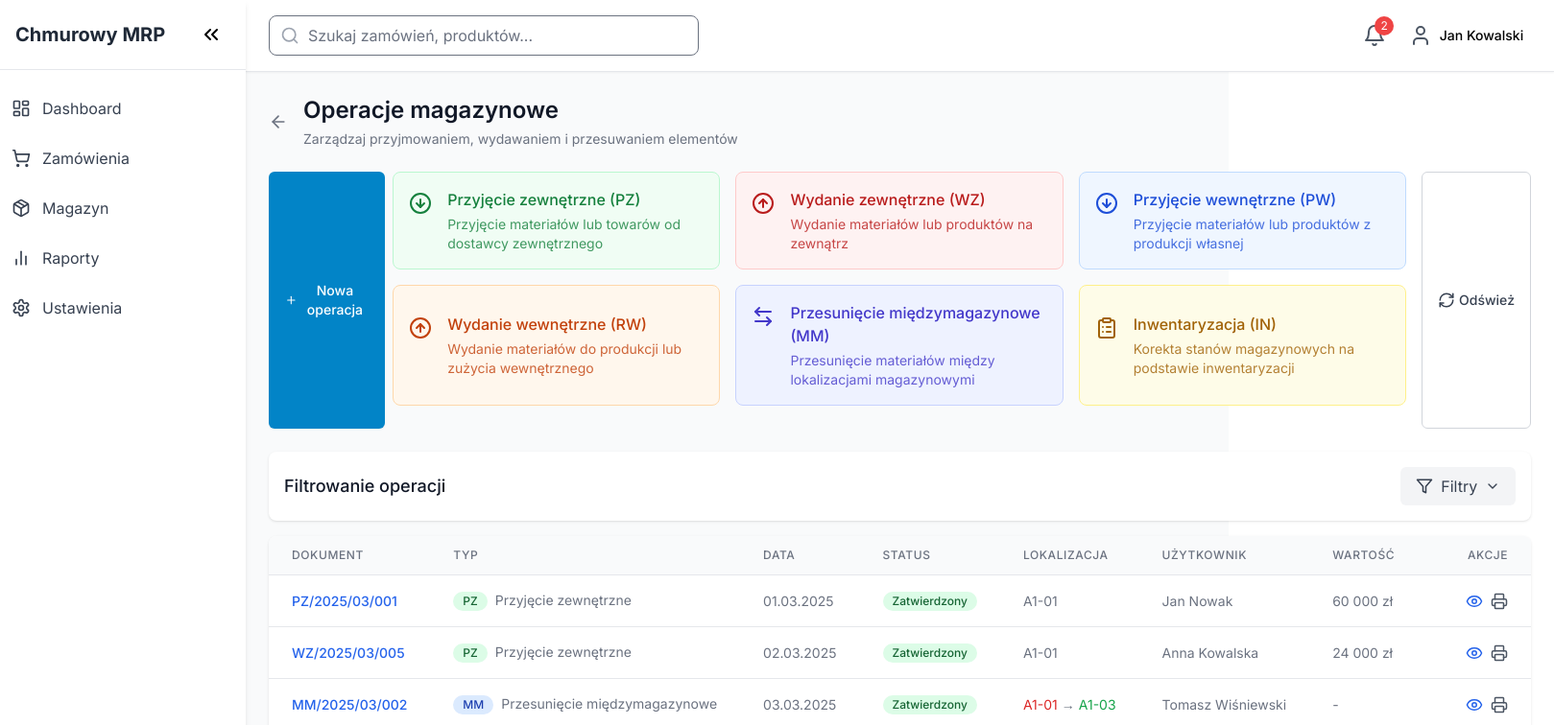
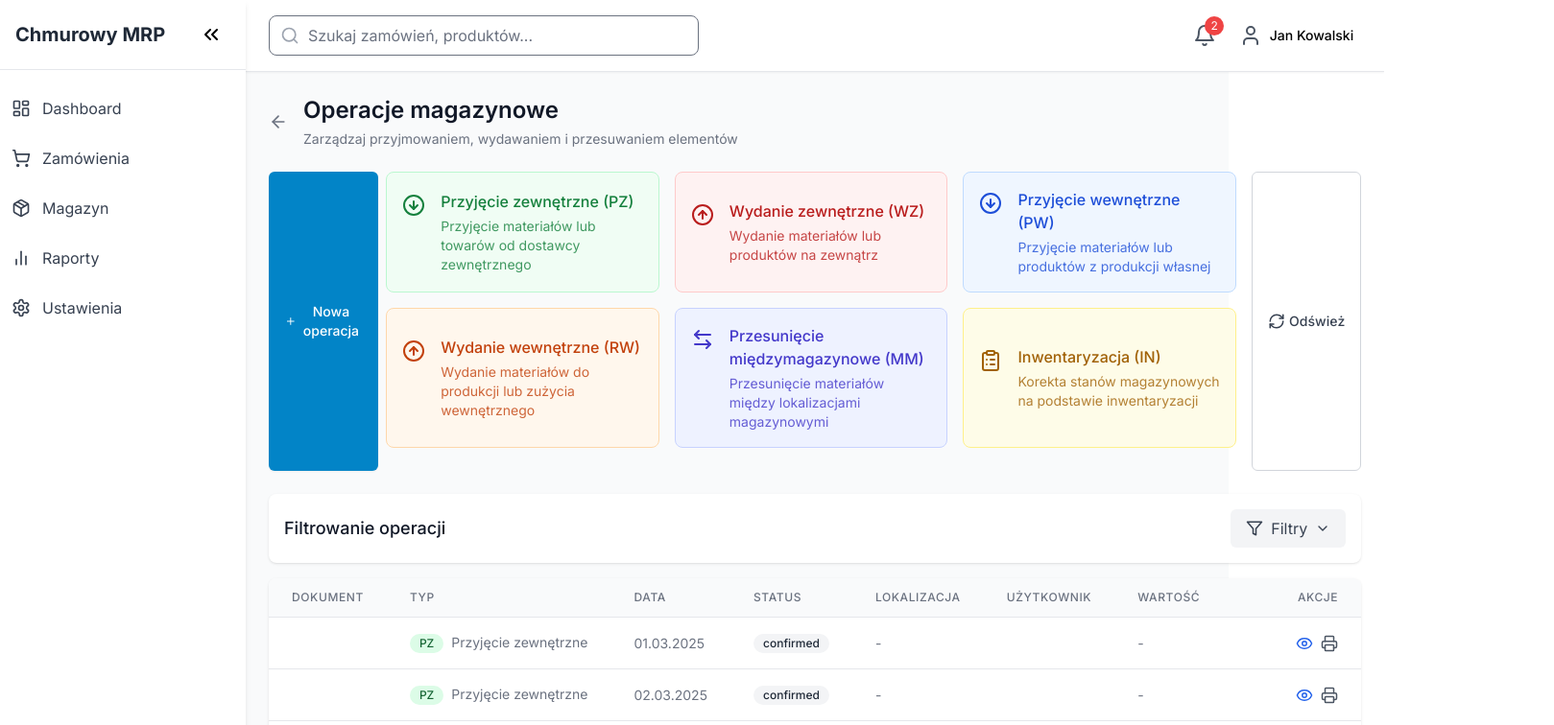
Before and after one commit to djmisieq/chmurowy-system-mrp, a Next.js app: page /inventory/operations in a window 1280 px wide. Shown: the top 756 px of the page at 96% size, 1619 px wide, since content can reach past the window. Built offline with nearby package versions, Linux system fonts and the light colour scheme.

Commit message:
Dodanie danych testowych dla operacji magazynowych

```diff
--- a/src/components/inventory/mockOperations.ts
+++ b/src/components/inventory/mockOperations.ts
@@ -1,392 +1,219 @@
-// Typy dla operacji magazynowych
-export interface InventoryOperation {
-  id: number;
-  itemId: number;
-  type: 'receipt' | 'issue' | 'transfer' | 'adjustment' | 'internal_receipt' | 'internal_issue' | 'inventory';
-  quantity: number;
-  date: string;
-  documentNumber: string;
-  user: string;
-  description?: string;
-  sourceLocation?: string;
-  targetLocation?: string;
-  supplier?: string;
-  buyer?: string;
-  status: 'completed' | 'pending' | 'cancelled';
-  items?: OperationItem[];
-  externalDocument?: string;
-  totalValue?: number;
-}
+// Dane testowe dla operacji magazynowych
 
+import { mockInventoryItems } from './mockData';
+
+// Typy operacji magazynowych
+export type OperationType = 'PZ' | 'WZ' | 'PW' | 'RW' | 'MM' | 'IN';
+
+// Definicje typów operacji
+export const operationTypes = [
+  { id: 'PZ', name: 'Przyjęcie zewnętrzne', description: 'Przyjęcie towaru od dostawcy zewnętrznego' },
+  { id: 'WZ', name: 'Wydanie zewnętrzne', description: 'Wydanie towaru do odbiorcy zewnętrznego' },
+  { id: 'PW', name: 'Przyjęcie wewnętrzne', description: 'Przyjęcie z produkcji własnej' },
+  { id: 'RW', name: 'Wydanie wewnętrzne', description: 'Rozchód wewnętrzny na produkcję' },
+  { id: 'MM', name: 'Przesunięcie międzymagazynowe', description: 'Przesunięcie między lokalizacjami' },
+  { id: 'IN', name: 'Inwentaryzacja', description: 'Korekta ilościowa po inwentaryzacji' }
+];
+
+// Interfejs pozycji operacji
 export interface OperationItem {
   id: number;
   itemId: number;
-  operationId: number;
+  itemCode: string;
+  itemName: string;
   quantity: number;
-  unitPrice?: number;
-  location?: string;
-  description?: string;
+  unitPrice: number;
+  unit: string;
+  locationFrom?: string;
+  locationTo?: string;
 }
 
-// Przykładowe operacje magazynowe
-export const mockOperations: InventoryOperation[] = [
+// Interfejs operacji magazynowej
+export interface Operation {
+  id: number;
+  number: string;
+  type: OperationType;
+  date: string;
+  status: 'draft' | 'confirmed' | 'canceled';
+  externalDocument?: string;
+  executor: string;
+  description?: string;
+  items: OperationItem[];
+  attachments?: string[];
+  createdAt: string;
+  updatedAt?: string;
+}
+
+// Generowanie pozycji operacji
+const generateOperationItems = (operationId: number, type: OperationType): OperationItem[] => {
+  const itemsCount = Math.floor(Math.random() * 3) + 1; // 1-3 pozycje
+  const items: OperationItem[] = [];
+
+  for (let i = 0; i < itemsCount; i++) {
+    const randomItemIndex = Math.floor(Math.random() * mockInventoryItems.length);
+    const item = mockInventoryItems[randomItemIndex];
+
+    items.push({
+      id: operationId * 100 + i,
+      itemId: item.id,
+      itemCode: item.code,
+      itemName: item.name,
+      quantity: Math.floor(Math.random() * 10) + 1,
+      unitPrice: item.value,
+      unit: item.unit,
+      locationFrom: type === 'MM' ? item.location : undefined,
+      locationTo: type === 'MM' ? 'Magazyn B-' + Math.floor(Math.random() * 5 + 1) : undefined
+    });
+  }
+
+  return items;
+};
+
+// Tworzenie przykładowych operacji magazynowych
+export const mockOperations: Operation[] = [
   {
-    id: 1001,
-    itemId: 1,
-    type: 'receipt',
-    quantity: 5,
+    id: 1,
+    number: 'PZ/2025/03/001',
+    type: 'PZ',
     date: '2025-03-01',
-    documentNumber: 'PZ/2025/03/001',
-    user: 'Jan Nowak',
-    description: 'Dostawa od Marine Motors Sp. z o.o.',
-    targetLocation: 'A1-01',
-    supplier: 'Marine Motors Sp. z o.o.',
-    status: 'completed',
+    status: 'confirmed',
     externalDocument: 'FV/2025/03/123',
-    totalValue: 60000
+    executor: 'Jan Kowalski',
+    description: 'Dostawa od Boatex sp. z o.o.',
+    items: generateOperationItems(1, 'PZ'),
+    attachments: ['faktura.pdf'],
+    createdAt: '2025-03-01T10:15:00Z',
+    updatedAt: '2025-03-01T10:30:00Z'
   },
   {
-    id: 1002,
-    itemId: 1,
-    type: 'issue',
-    quantity: 2,
+    id: 2,
+    number: 'WZ/2025/03/001',
+    type: 'WZ',
     date: '2025-03-02',
-    documentNumber: 'WZ/2025/03/005',
-    user: 'Anna Kowalska',
-    description: 'Wydanie do produkcji łodzi Classic 180',
-    sourceLocation: 'A1-01',
-    status: 'completed',
-    totalValue: 24000
+    status: 'confirmed',
+    externalDocument: 'ZAM/2025/03/45',
+    executor: 'Anna Nowak',
+    description: 'Realizacja zamówienia klienta',
+    items: generateOperationItems(2, 'WZ'),
+    createdAt: '2025-03-02T09:20:00Z',
+    updatedAt: '2025-03-02T09:45:00Z'
   },
   {
-    id: 1003,
-    itemId: 1,
-    type: 'transfer',
-    quantity: 1,
+    id: 3,
+    number: 'PW/2025/03/001',
+    type: 'PW',
     date: '2025-03-03',
-    documentNumber: 'MM/2025/03/002',
-    user: 'Tomasz Wiśniewski',
-    description: 'Przesunięcie między magazynami',
-    sourceLocation: 'A1-01',
-    targetLocation: 'A1-03',
-    status: 'completed'
+    status: 'confirmed',
+    executor: 'Marcin Zieliński',
+    description: 'Przyjęcie z produkcji',
+    items: generateOperationItems(3, 'PW'),
+    createdAt: '2025-03-03T14:10:00Z',
+    updatedAt: '2025-03-03T14:25:00Z'
   },
   {
-    id: 1004,
-    itemId: 1,
-    type: 'adjustment',
-    quantity: 1,
+    id: 4,
+    number: 'RW/2025/03/001',
+    type: 'RW',
     date: '2025-03-04',
-    documentNumber: 'ADJ/2025/03/001',
-    user: 'Marta Nowicka',
-    description: 'Korekta po inwentaryzacji',
-    targetLocation: 'A1-01',
-    status: 'completed'
+    status: 'confirmed',
+    executor: 'Katarzyna Wiśniewska',
+    description: 'Wydanie materiałów na produkcję',
+    items: generateOperationItems(4, 'RW'),
+    createdAt: '2025-03-04T08:30:00Z',
+    updatedAt: '2025-03-04T08:45:00Z'
   },
   {
-    id: 1005,
-    itemId: 2,
-    type: 'receipt',
-    quantity: 2,
-    date: '2025-02-28',
-    documentNumber: 'PZ/2025/02/018',
-    user: 'Jan Nowak',
-    description: 'Dostawa od Yacht Parts S.A.',
-    targetLocation: 'B2-03',
-    supplier: 'Yacht Parts S.A.',
-    status: 'completed',
-    externalDocument: 'FV/2025/02/045',
-    totalValue: 50000
+    id: 5,
+    number: 'MM/2025/03/001',
+    type: 'MM',
+    date: '2025-03-04',
+    status: 'confirmed',
+    executor: 'Piotr Dąbrowski',
+    description: 'Przesunięcie do magazynu B',
+    items: generateOperationItems(5, 'MM'),
+    createdAt: '2025-03-04T11:15:00Z',
+    updatedAt: '2025-03-04T11:30:00Z'
   },
   {
-    id: 1006,
-    itemId: 2,
-    type: 'issue',
-    quantity: 1,
-    date: '2025-03-01',
-    documentNumber: 'WZ/2025/03/001',
-    user: 'Anna Kowalska',
-    description: 'Wydanie do produkcji łodzi Luxury 250',
-    sourceLocation: 'B2-03',
-    status: 'completed',
-    totalValue: 25000
+    id: 6,
+    number: 'IN/2025/03/001',
+    type: 'IN',
+    date: '2025-03-05',
+    status: 'draft',
+    executor: 'Magdalena Lewandowska',
+    description: 'Inwentaryzacja kwartalna',
+    items: generateOperationItems(6, 'IN'),
+    createdAt: '2025-03-05T09:00:00Z'
   },
   {
-    id: 1007,
-    itemId: 3,
-    type: 'receipt',
-    quantity: 10,
-    date: '2025-02-25',
-    documentNumber: 'PZ/2025/02/015',
-    user: 'Jan Nowak',
-    description: 'Dostawa od Yacht Parts S.A.',
-    targetLocation: 'C1-02',
-    supplier: 'Yacht Parts S.A.',
-    status: 'completed',
-    externalDocument: 'FV/2025/02/040',
-    totalValue: 55000
-  },
-  {
-    id: 1008,
-    itemId: 3,
-    type: 'issue',
-    quantity: 2,
-    date: '2025-03-02',
-    documentNumber: 'WZ/2025/03/006',
-    user: 'Anna Kowalska',
-    description: 'Wydanie do produkcji łodzi Sport 210',
-    sourceLocation: 'C1-02',
-    status: 'completed',
-    totalValue: 11000
-  },
-  {
-    id: 1009,
-    itemId: 5,
-    type: 'internal_receipt',
-    quantity: 5,
-    date: '2025-03-01',
-    documentNumber: 'PW/2025/03/001',
-    user: 'Tomasz Wiśniewski',
-    description: 'Przyjęcie z produkcji własnej',
-    targetLocation: 'E2-01',
-    status: 'completed',
-    totalValue: 22500
-  },
-  {
-    id: 1010,
-    itemId: 4,
-    type: 'internal_issue',
-    quantity: 4,
-    date: '2025-02-28',
-    documentNumber: 'RW/2025/02/010',
-    user: 'Marta Nowicka',
-    description: 'Wydanie do produkcji wewnętrznej',
-    sourceLocation: 'D3-04',
-    status: 'completed',
-    totalValue: 4800
-  },
-  {
-    id: 1011,
-    itemId: 8,
-    type: 'inventory',
-    quantity: -2,
+    id: 7,
+    number: 'PZ/2025/03/002',
+    type: 'PZ',
     date: '2025-03-05',
-    documentNumber: 'IN/2025/03/001',
-    user: 'Jan Nowak',
-    description: 'Korekta stanu po inwentaryzacji',
-    targetLocation: 'F1-01',
-    status: 'completed',
-    totalValue: -6400
-  },
-  {
-    id: 1012,
-    itemId: 10,
-    type: 'receipt',
-    quantity: 3,
-    date: '2025-03-06',
-    documentNumber: 'PZ/2025/03/005',
-    user: 'Tomasz Wiśniewski',
-    description: 'Dostawa od Marine Motors Sp. z o.o.',
-    targetLocation: 'A1-02',
-    supplier: 'Marine Motors Sp. z o.o.',
-    status: 'pending',
-    externalDocument: 'ZAM/2025/03/022',
-    totalValue: 54000
+    status: 'draft',
+    externalDocument: 'FV/2025/03/156',
+    executor: 'Jan Kowalski',
+    description: 'Dostawa od Marina Supply Inc.',
+    items: generateOperationItems(7, 'PZ'),
+    createdAt: '2025-03-05T13:45:00Z'
   }
 ];
 
-// Przykładowe dostawcy
-export interface Supplier {
-  id: number;
-  name: string;
-  contact: string;
-  email: string;
-  address?: string;
-  nip?: string;
-}
-
-export const mockSuppliers: Supplier[] = [
-  {
-    id: 1,
-    name: 'Marine Motors Sp. z o.o.',
-    contact: '+48 123 456 789',
-    email: 'kontakt@marinemotors.pl',
-    address: 'ul. Portowa 15, 80-001 Gdańsk',
-    nip: '1234567890'
-  },
-  {
-    id: 2,
-    name: 'Yacht Parts S.A.',
-    contact: '+48 987 654 321',
-    email: 'info@yachtparts.com',
-    address: 'ul. Stoczniowa 7, 70-001 Szczecin',
-    nip: '0987654321'
-  },
-  {
-    id: 3,
-    name: 'ElectroNautic',
-    contact: '+48 111 222 333',
-    email: 'sales@electronautic.eu',
-    address: 'ul. Elektroniczna 9, 81-001 Gdynia',
-    nip: '5556667770'
-  },
-  {
-    id: 4,
-    name: 'BoatSupplies',
-    contact: '+48 444 555 666',
-    email: 'office@boatsupplies.pl',
-    address: 'ul. Dostawcza 3, 72-001 Koszalin',
-    nip: '1112223330'
-  },
-];
-
-// Odbiorcy
-export interface Buyer {
-  id: number;
-  name: string;
-  contact: string;
-  email: string;
-  address?: string;
-  nip?: string;
-}
-
-export const mockBuyers: Buyer[] = [
-  {
-    id: 1,
-    name: 'Super Yachts Sp. z o.o.',
-    contact: '+48 222 333 444',
-    email: 'biuro@superyachts.pl',
-    address: 'ul. Żeglarska 12, 80-001 Gdańsk',
-    nip: '9998887770'
-  },
-  {
-    id: 2,
-    name: 'Water Sports Center',
-    contact: '+48 333 444 555',
-    email: 'kontakt@watersports.com',
-    address: 'ul. Sportowa 8, 70-001 Kołobrzeg',
-    nip: '8887776660'
-  },
-  {
-    id: 3,
-    name: 'Marina Nautical',
-    contact: '+48 555 666 777',
-    email: 'info@marinanautical.pl',
-    address: 'ul. Portowa 22, 80-001 Gdynia',
-    nip: '7776665550'
-  }
-];
-
-// Magazyny
-export interface Warehouse {
-  id: number;
-  code: string;
-  name: string;
-  address?: string;
-  isActive: boolean;
-}
-
-export const mockWarehouses: Warehouse[] = [
-  {
-    id: 1,
-    code: 'MAG-01',
-    name: 'Magazyn główny',
-    address: 'ul. Produkcyjna 1, 80-001 Gdańsk',
-    isActive: true
-  },
-  {
-    id: 2,
-    code: 'MAG-02',
-    name: 'Magazyn produkcyjny',
-    address: 'ul. Produkcyjna 1, 80-001 Gdańsk',
-    isActive: true
-  },
-  {
-    id: 3,
-    code: 'MAG-03',
-    name: 'Magazyn wysyłkowy',
-    address: 'ul. Produkcyjna 1, 80-001 Gdańsk',
-    isActive: true
-  },
-  {
-    id: 4,
-    code: 'MAG-04',
-    name: 'Magazyn zewnętrzny',
-    address: 'ul. Spedycyjna 5, 81-001 Gdynia',
-    isActive: true
-  }
-];
-
-// Pobieranie operacji dla elementu
-export const getItemOperations = (itemId: number): InventoryOperation[] => {
-  return mockOperations.filter(op => op.itemId === itemId);
+// Funkcje pomocnicze do generowania danych dla innych komponentów
+export const getItemOperations = (itemId: number): Operation[] => {
+  return mockOperations.filter(op =>
+    op.items.some(item => item.itemId === itemId)
+  );
 };
 
-// Pobieranie wszystkich operacji
-export const getAllOperations = (): InventoryOperation[] => {
-  return mockOperations;
+export const getItemDocuments = (itemId: number): any[] => {
+  // Przykładowe dokumenty związane z elementem
+  return [
+    { id: 1, name: 'Instrukcja montażu.pdf', date: '2025-01-15', type: 'pdf', size: '2.4 MB' },
+    { id: 2, name: 'Karta gwarancyjna.pdf', date: '2025-01-15', type: 'pdf', size: '0.8 MB' },
+    { id: 3, name: 'Specyfikacja techniczna.docx', date: '2025-01-10', type: 'docx', size: '1.2 MB' }
+  ];
 };
 
-// Pobieranie operacji wg ID
-export const getOperationById = (id: number): InventoryOperation | undefined => {
-  return mockOperations.find(op => op.id === id);
+export const getItemProducts = (itemId: number): any[] => {
+  // Przykładowe produkty, w których używany jest element
+  return [
+    { id: 101, name: 'Łódź Model Alpha', quantity: 2, unit: 'szt' },
+    { id: 102, name: 'Łódź Model Gamma', quantity: 4, unit: 'szt' },
+    { id: 103, name: 'Zestaw naprawczy', quantity: 1, unit: 'szt' }
+  ];
 };
 
-// Pobieranie dostawcy wg nazwy
-export const getSupplierByName = (name: string): Supplier | undefined => {
-  return mockSuppliers.find(s => s.name === name);
+// Funkcje generujące statusy i daty
+export const getOperationStatus = (status: string) => {
+  switch (status) {
+    case 'draft':
+      return { label: 'Szkic', color: 'bg-gray-100 text-gray-800' };
+    case 'confirmed':
+      return { label: 'Zatwierdzony', color: 'bg-green-100 text-green-800' };
+    case 'canceled':
+      return { label: 'Anulowany', color: 'bg-red-100 text-red-800' };
+    default:
+      return { label: status, color: 'bg-gray-100 text-gray-800' };
+  }
 };
 
-// Pobieranie odbiorcy wg nazwy
-export const getBuyerByName = (name: string): Buyer | undefined => {
-  return mockBuyers.find(b => b.name === name);
+// Formatowanie daty
+export const formatDate = (dateString: string): string => {
+  const date = new Date(dateString);
+  return new Intl.DateTimeFormat('pl-PL', {
+    year: 'numeric',
+    month: '2-digit',
+    day: '2-digit'
+  }).format(date);
 };
 
-// Generowanie numeru dokumentu
-export const generateDocumentNumber = (type: string): string => {
-  const date = new Date();
-  const year = date.getFullYear();
-  const month = String(date.getMonth() + 1).padStart(2, '0');
-  const day = String(date.getDate()).padStart(2, '0');
-
-  let prefix = '';
-  switch (type) {
-    case 'receipt':
-      prefix = 'PZ';
-      break;
-    case 'issue':
-      prefix = 'WZ';
-      break;
-    case 'internal_receipt':
-      prefix = 'PW';
-      break;
-    case 'internal_issue':
-      prefix = 'RW';
-      break;
-    case 'transfer':
-      prefix = 'MM';
-      break;
-    case 'inventory':
-      prefix = 'IN';
-      break;
-    default:
-      prefix = 'DOK';
-  }
-
-  // Get last document number for this type and increment
-  const lastDoc = mockOperations
-    .filter(op => op.type === type)
-    .map(op => op.documentNumber)
-    .sort()
-    .pop();
-
-  let counter = 1;
-  if (lastDoc) {
-    const parts = lastDoc.split('/');
-    if (parts.length === 4) {
-      counter = parseInt(parts[3]) + 1;
-    }
-  }
-
-  return `${prefix}/${year}/${month}/${String(counter).padStart(3, '0')}`;
+// Formatowanie ceny
+export const formatCurrency = (value: number): string => {
+  return new Intl.NumberFormat('pl-PL', {
+    style: 'currency',
+    currency: 'PLN',
+    minimumFractionDigits: 2,
+    maximumFractionDigits: 2
+  }).format(value);
 };
```
